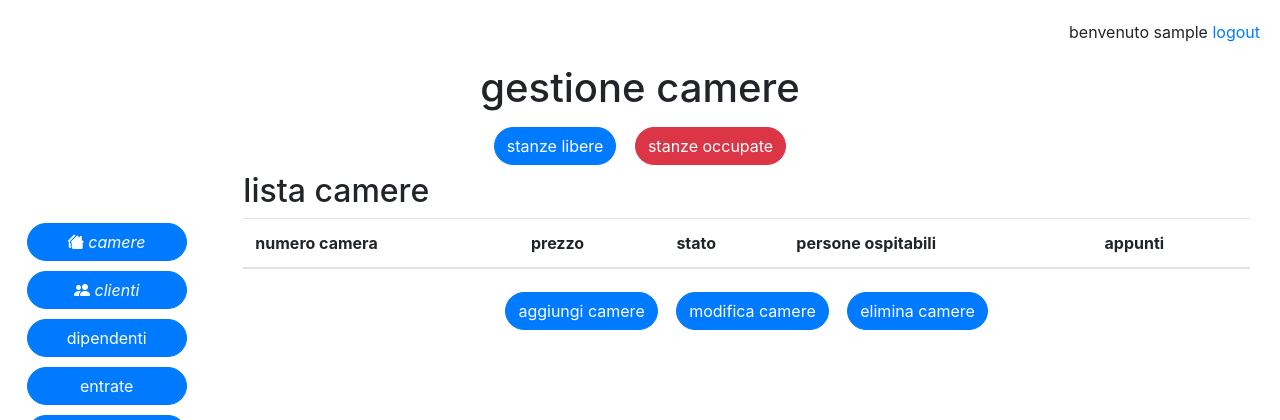
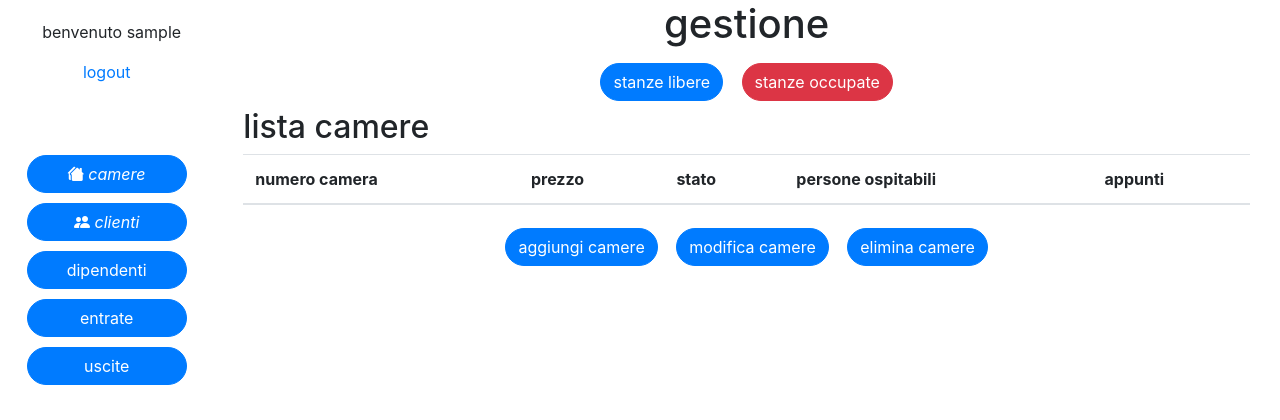
Before and after one commit to DBDeve/progetto_ITS, a Django app: a page that uses G_agr/gestione/templates/modello_visualizza.html in a window 1280 px wide. Shown: the top 420 px of the page. Run offline with Django 5.2, Linux system fonts and the light colour scheme; the visitor is signed in with stand-in values (Sample User, id 1); data comes from the database, SQL or seed files in the repository; lists and menus that the app fills with data are empty.

Commit message:
cambio template modello_visualizza.html

```diff
--- a/G_agr/gestione/templates/modello_visualizza.html
+++ b/G_agr/gestione/templates/modello_visualizza.html
@@ -45,23 +45,15 @@
     {%endblock%}
 </head>
 <body>
-<div class="text-center">
-  <div class="text-right" style="margin: 20px">
-    <p style="display: inline; padding-left: 10px;"> benvenuto {{user.username}} </p> <a href="{% url 'logout' %}"> logout</a>
-  </div>
-  <h1> gestione {%block h1%} {%endblock%}</h1>
-        <div class="text-center">
-          <a href="{% url 'visualizza' username=username argomento='camere' scelta='libera' %}" class="btn btn-primary" role="button">  stanze  libere </a>
-          <a href="{% url 'visualizza' username=username argomento='camere' scelta='occupata' %}" class="btn btn-danger" role="button">  stanze  occupate </a>
-        </div>
-
-</div>
 
 <div class="container-fluid">
   <div class="row">
     <div class="col-md-2">
       <div class="text-center float-center" id="menu">
         <!-- come scrivere gli url -->
+        <div class="text-center" style="margin: 20px">
+          <p style=" padding-left: 10px;"> benvenuto {{user.username}} </p> <a href="{% url 'logout' %}"> logout</a>
+        </div>
         <br>
         <br>
         <a href="{% url 'visualizza' username=username argomento='camere' scelta='tutte'%}" class="btn btn-primary" role="button"> <i class="bi bi-houses-fill"> camere </i> </a>
@@ -72,10 +64,18 @@
       </div>
     </div>
     <div class="col-md-10">
+      <div class="text-center">
+        <h1> gestione </h1>
+              <div class="text-center">
+                <a href="{% url 'visualizza' username=username argomento='camere' scelta='libera' %}" class="btn btn-primary" role="button">  stanze  libere </a>
+                <a href="{% url 'visualizza' username=username argomento='camere' scelta='occupata' %}" class="btn btn-danger" role="button">  stanze  occupate </a>
+              </div>
+      </div>
       <div class="container" >
         <!-- blocco per l'inserimento dell'h1-->
       <!-- blocco per inserimento dell'h2-->
       <h2> lista {%block h2%}{%endblock%} </h2>
+
       <div class="table-responsive">
       <table class="table">
           <!--blocco per inserimento indice della tabella-->
```
